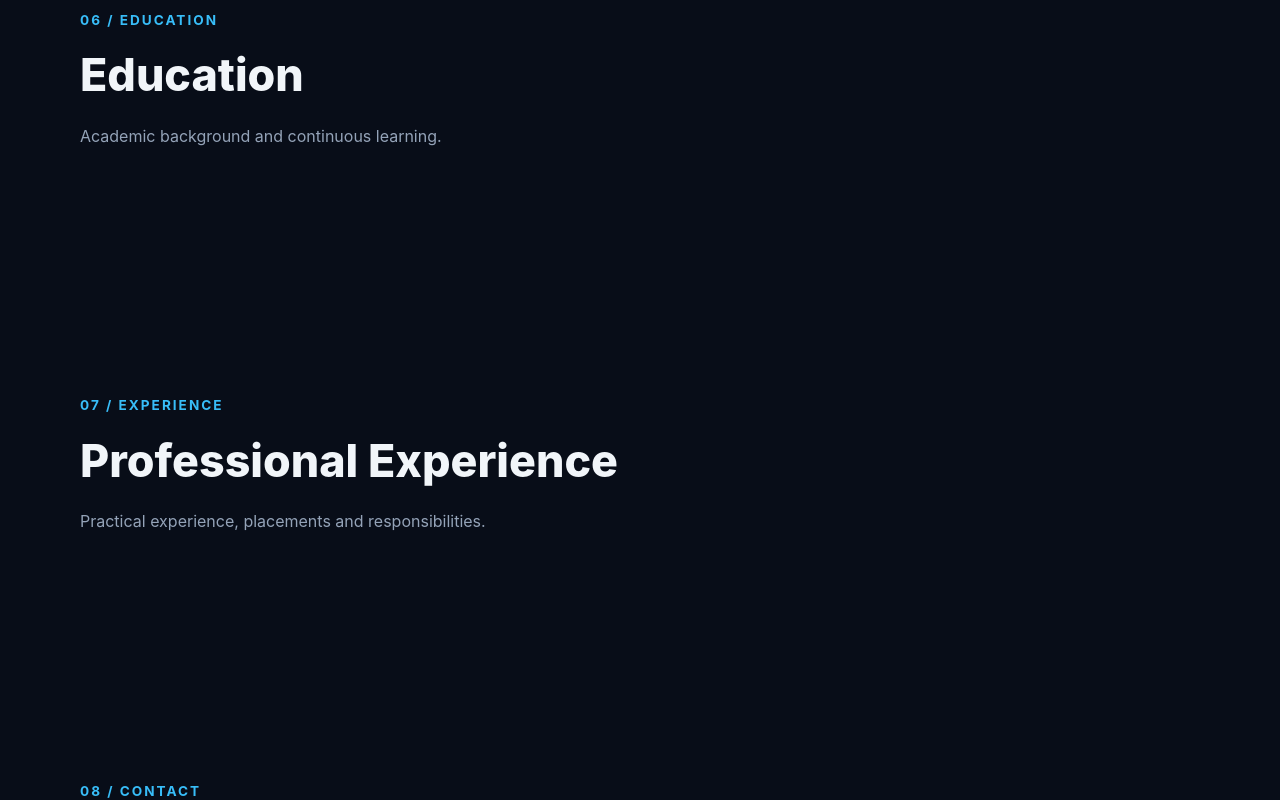
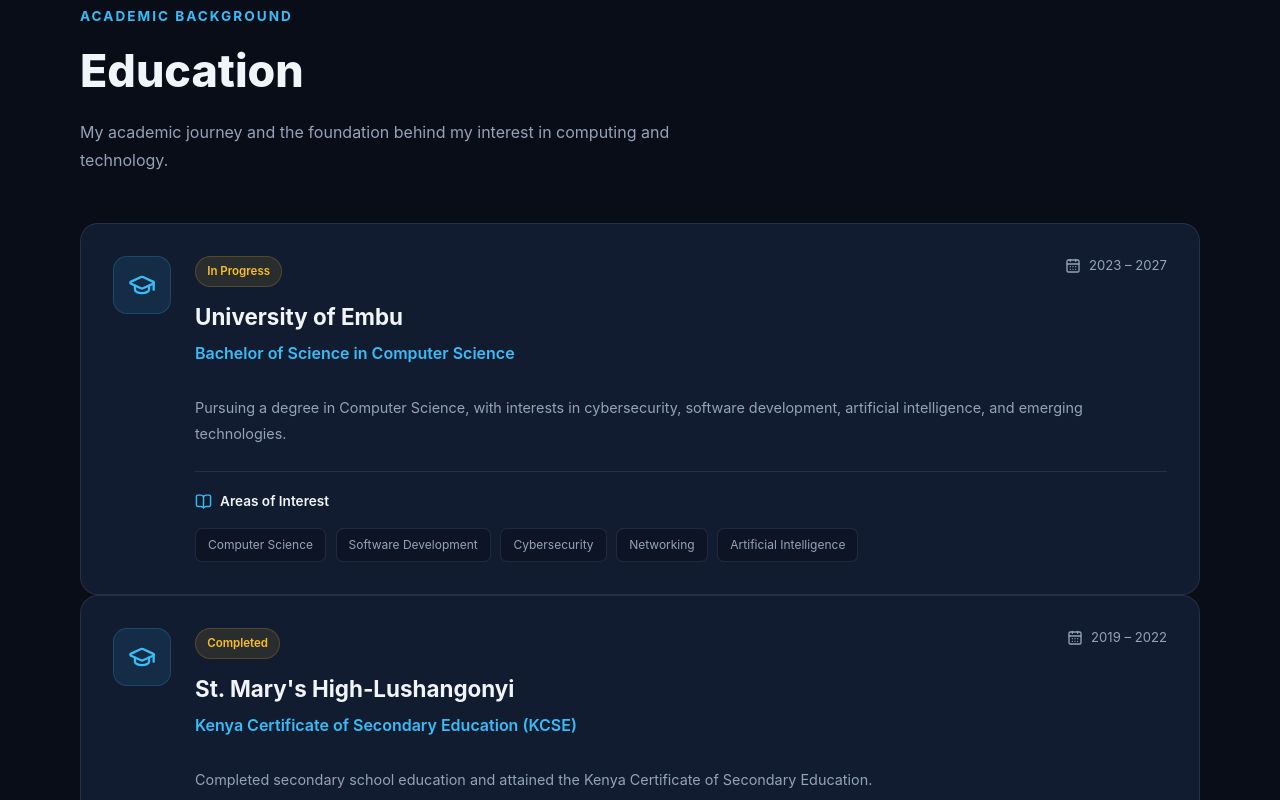
Before and after one commit to KhalidSwaleh001/KHALID-PORTFOLIO, a React (Vite) app: page / in a window 1280 px wide. Shown: the part 9620-10420 px from the top of the page. Built offline with nearby package versions, Linux system fonts and the light colour scheme.

Commit message:
added education details and its styling in index.css

```diff
--- a/src/App.jsx
+++ b/src/App.jsx
@@ -1,3 +1,4 @@
+import Education from './sections/Education'
 import Labs from './sections/Labs'
 import Certifications from './sections/Certifications'
 import Projects from './sections/Projects'
@@ -43,12 +44,7 @@ export default function App() {
 
         <Certifications />
 
-        <PlaceholderSection
-          id="education"
-          label="06 / Education"
-          title="Education"
-          description="Academic background and continuous learning."
-        />
+         <Education />
 
         <PlaceholderSection
           id="experience"
--- /dev/null
+++ b/src/data/education.js
@@ -0,0 +1,30 @@
+const education = [
+  {
+    id: 1,
+    institution: 'University of Embu',
+    qualification: 'Bachelor of Science in Computer Science',
+    period: '2023 – 2027',
+    status: 'In Progress',
+    description:
+      'Pursuing a degree in Computer Science, with interests in cybersecurity, software development, artificial intelligence, and emerging technologies.',
+    focusAreas: [
+      'Computer Science',
+      'Software Development',
+      'Cybersecurity',
+      'Networking',
+      'Artificial Intelligence',
+    ],
+  },
+  {
+    id: 2,
+    institution: "St. Mary's High-Lushangonyi",
+    qualification: 'Kenya Certificate of Secondary Education (KCSE)',
+    period: '2019 – 2022',
+    status: 'Completed',
+    description:
+      'Completed secondary school education and attained the Kenya Certificate of Secondary Education.',
+    focusAreas: [],
+  },
+]
+
+export default education
--- a/src/index.css
+++ b/src/index.css
@@ -1609,3 +1609,156 @@ img {
     gap: 0.7rem;
   }
 }
+
+
+/* ==========================================
+   EDUCATION SECTION
+========================================== */
+
+.education-section {
+  padding: 6rem 0;
+}
+
+.education-list {
+  margin-top: 3rem;
+}
+
+.education-card {
+  display: flex;
+  gap: 1.5rem;
+  padding: 2rem;
+  background: var(--bg-card);
+  border: 1px solid var(--border);
+  border-radius: 18px;
+  transition: border-color 0.3s ease;
+}
+
+.education-card:hover {
+  border-color: var(--accent);
+}
+
+.education-icon {
+  width: 58px;
+  height: 58px;
+  flex-shrink: 0;
+  display: flex;
+  align-items: center;
+  justify-content: center;
+  color: var(--accent);
+  background: rgba(56, 189, 248, 0.1);
+  border: 1px solid rgba(56, 189, 248, 0.2);
+  border-radius: 14px;
+}
+
+.education-content {
+  flex: 1;
+  min-width: 0;
+}
+
+.education-header {
+  display: flex;
+  justify-content: space-between;
+  align-items: flex-start;
+  gap: 1.5rem;
+}
+
+.education-status {
+  display: inline-block;
+  padding: 0.35rem 0.7rem;
+  color: #fbbf24;
+  background: rgba(251, 191, 36, 0.1);
+  border: 1px solid rgba(251, 191, 36, 0.2);
+  border-radius: 20px;
+  font-size: 0.72rem;
+  font-weight: 600;
+  margin-bottom: 0.85rem;
+}
+
+.education-header h3 {
+  color: var(--text-primary);
+  font-size: 1.4rem;
+  font-weight: 700;
+  margin-bottom: 0.45rem;
+}
+
+.education-header h4 {
+  color: var(--accent);
+  font-size: 1rem;
+  font-weight: 600;
+  margin-bottom: 0.4rem;
+}
+
+.education-department {
+  color: var(--text-secondary);
+  font-size: 0.85rem;
+}
+
+.education-period {
+  display: inline-flex;
+  align-items: center;
+  gap: 0.5rem;
+  color: var(--text-secondary);
+  font-size: 0.82rem;
+  white-space: nowrap;
+}
+
+.education-description {
+  color: var(--text-secondary);
+  font-size: 0.9rem;
+  line-height: 1.8;
+  margin: 1.5rem 0;
+}
+
+.education-focus {
+  padding-top: 1.2rem;
+  border-top: 1px solid var(--border);
+}
+
+.education-focus-heading {
+  display: flex;
+  align-items: center;
+  gap: 0.5rem;
+  color: var(--text-primary);
+  font-size: 0.85rem;
+  font-weight: 600;
+  margin-bottom: 1rem;
+}
+
+.education-focus-heading svg {
+  color: var(--accent);
+}
+
+.education-tags {
+  display: flex;
+  flex-wrap: wrap;
+  gap: 0.6rem;
+}
+
+.education-tags span {
+  padding: 0.45rem 0.75rem;
+  color: var(--text-secondary);
+  background: var(--bg-secondary);
+  border: 1px solid var(--border);
+  border-radius: 7px;
+  font-size: 0.75rem;
+}
+
+@media (max-width: 650px) {
+  .education-section {
+    padding: 4rem 0;
+  }
+
+  .education-card {
+    flex-direction: column;
+    padding: 1.4rem;
+  }
+
+  .education-header {
+    flex-direction: column;
+    gap: 1rem;
+  }
+
+  .education-header h3 {
+    font-size: 1.2rem;
+  }
+}
--- a/src/sections/Education.jsx
+++ b/src/sections/Education.jsx
@@ -0,0 +1,70 @@
+
+import { GraduationCap, BookOpen, CalendarDays } from 'lucide-react'
+import education from '../data/education'
+import SectionHeading from '../components/SectionHeading'
+
+function Education() {
+  return (
+    <section id="education" className="section education-section">
+      <div className="container">
+        <SectionHeading
+          label="ACADEMIC BACKGROUND"
+          title="Education"
+          description="My academic journey and the foundation behind my interest in computing and technology."
+        />
+
+        <div className="education-list">
+          {education.map((item) => (
+            <article className="education-card" key={item.id}>
+              <div className="education-icon">
+                <GraduationCap size={28} />
+              </div>
+
+              <div className="education-content">
+                <div className="education-header">
+                  <div>
+                    <p className="education-status">
+                      {item.status}
+                    </p>
+
+                    <h3>{item.institution}</h3>
+
+                    <h4>{item.qualification}</h4>
+
+                    <p className="education-department">
+                      {item.department}
+                    </p>
+                  </div>
+
+                  <div className="education-period">
+                    <CalendarDays size={16} />
+                    <span>{item.period}</span>
+                  </div>
+                </div>
+
+                <p className="education-description">
+                  {item.description}
+                </p>
+
+                <div className="education-focus">
+                  <div className="education-focus-heading">
+                    <BookOpen size={17} />
+                    <span>Areas of Interest</span>
+                  </div>
+
+                  <div className="education-tags">
+                    {item.focusAreas.map((area) => (
+                      <span key={area}>{area}</span>
+                    ))}
+                  </div>
+                </div>
+              </div>
+            </article>
+          ))}
+        </div>
+      </div>
+    </section>
+  )
+}
+
+export default Education
```
